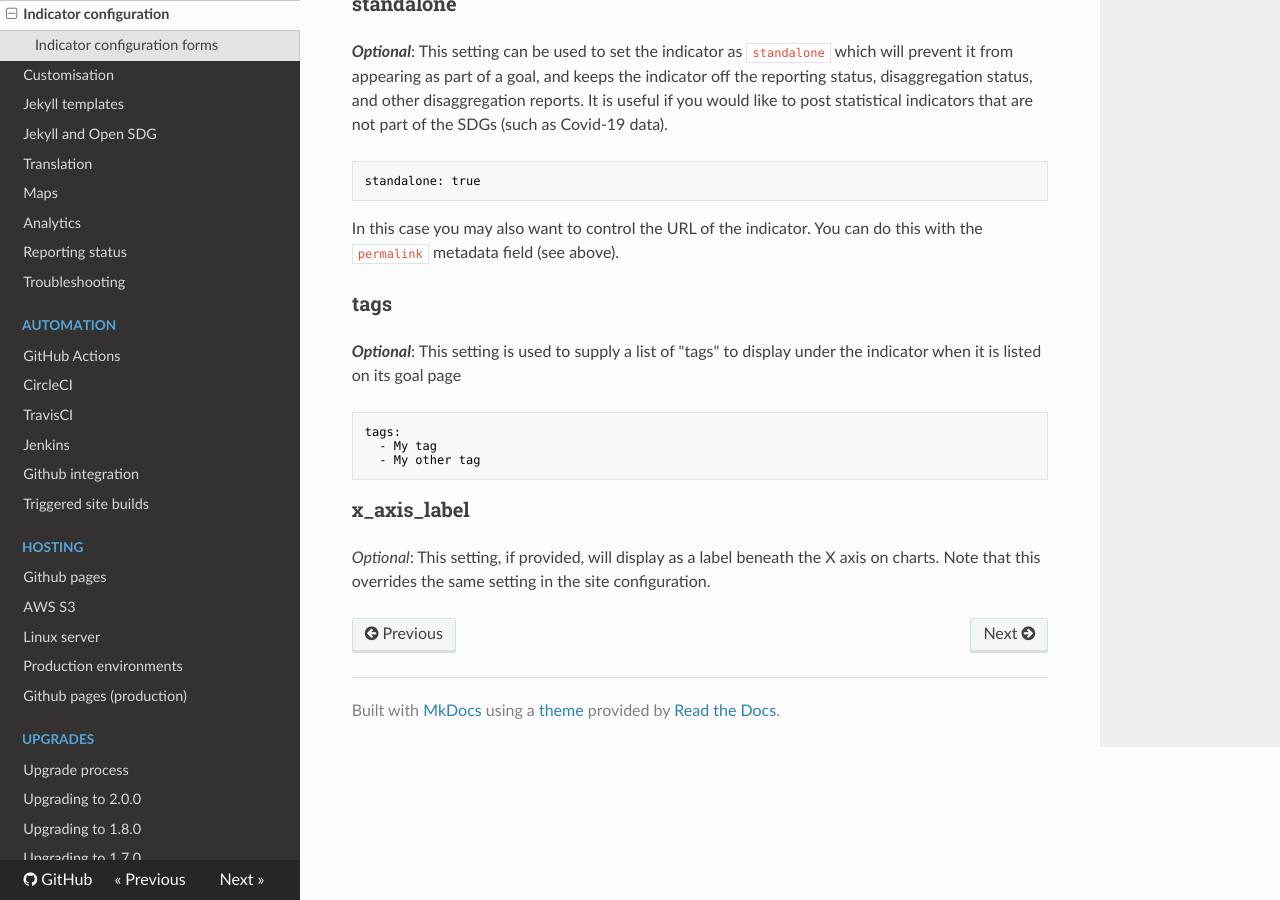
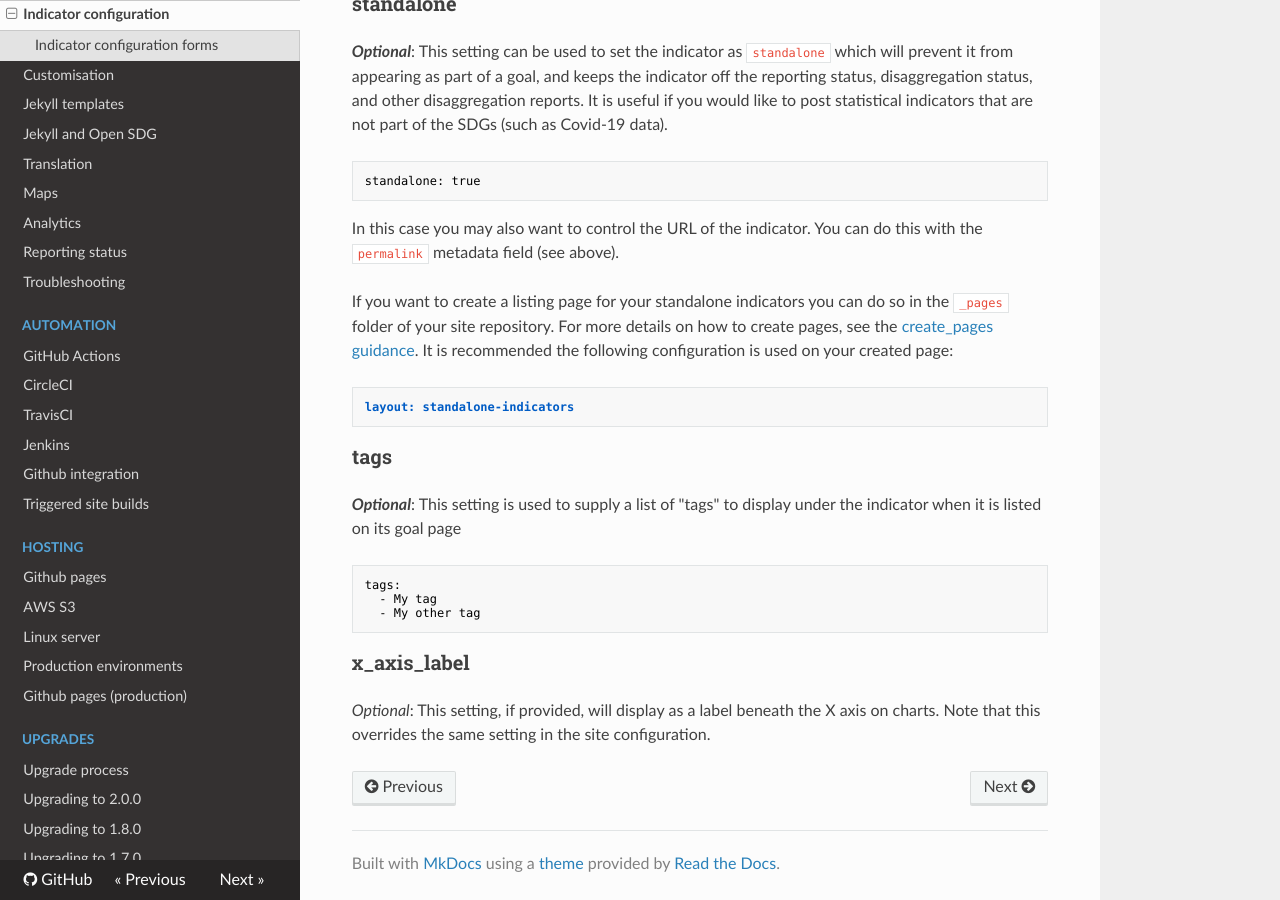
Before and after one commit to open-sdg/open-sdg, an MkDocs documentation site: the page built from docs/indicator-configuration.md, in a window 1280 px wide and 900 px high, scrolled down 13558 px. Built offline with MkDocs 1.6.1, drawn with Linux system fonts in a browser that asks for light colours; nearby versions of some CDN libraries.

Commit message:
Update indicator-configuration.md

````diff
--- a/docs/indicator-configuration.md
+++ b/docs/indicator-configuration.md
@@ -608,6 +608,11 @@ standalone: true
 
 In this case you may also want to control the URL of the indicator. You can do this with the `permalink` metadata field (see above).
 
+If you want to create a listing page for your standalone indicators you can do so in the `_pages` folder of your site repository. For more details on how to create pages, see the [create_pages guidance](https://open-sdg.readthedocs.io/en/latest/tutorials/create-pages/). It is recommended the following configuration is used on your created page:
+
+```
+layout: standalone-indicators
+```
 ### tags
 
 **_Optional_**: This setting is used to supply a list of "tags" to display under the indicator when it is listed on its goal page
````
